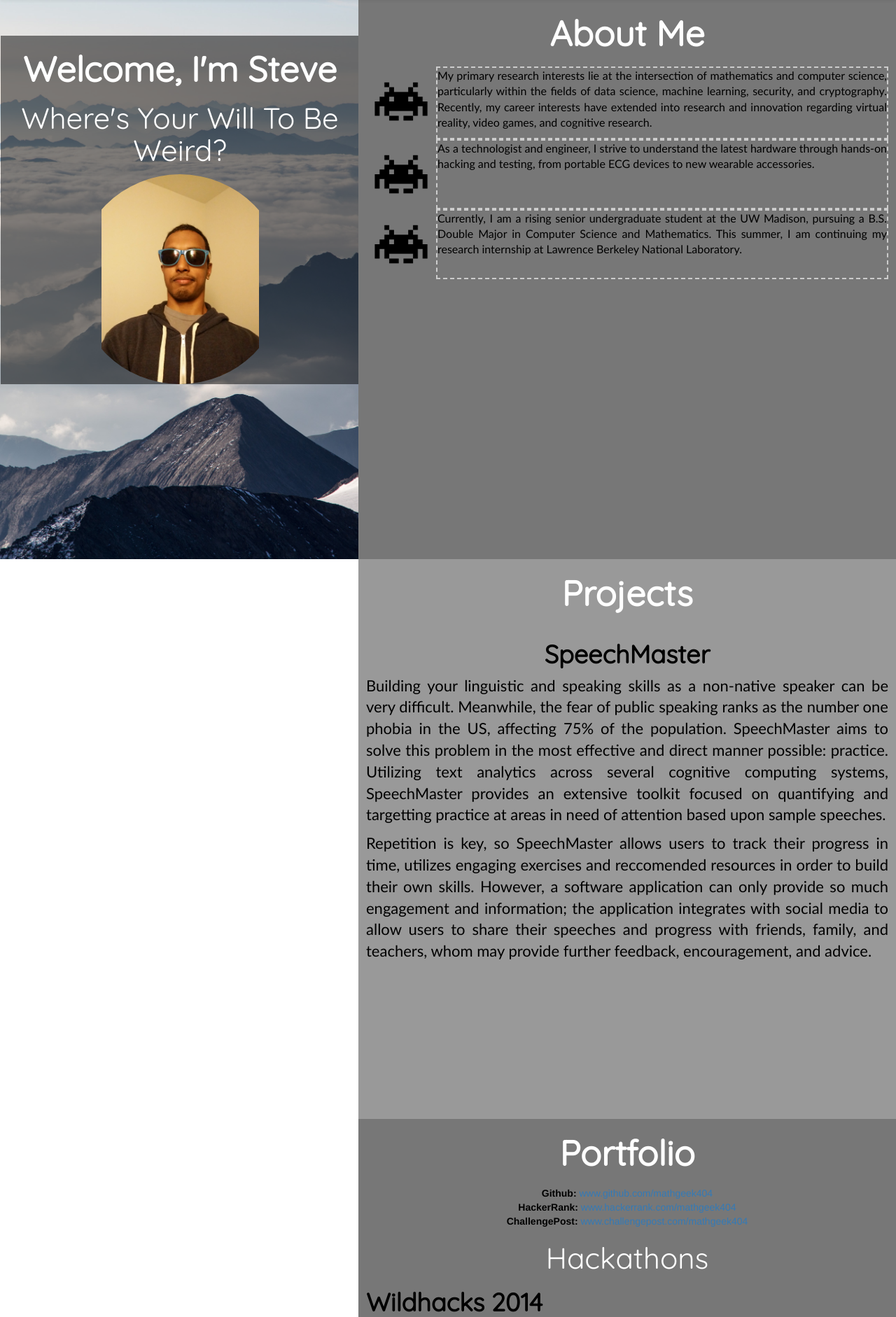
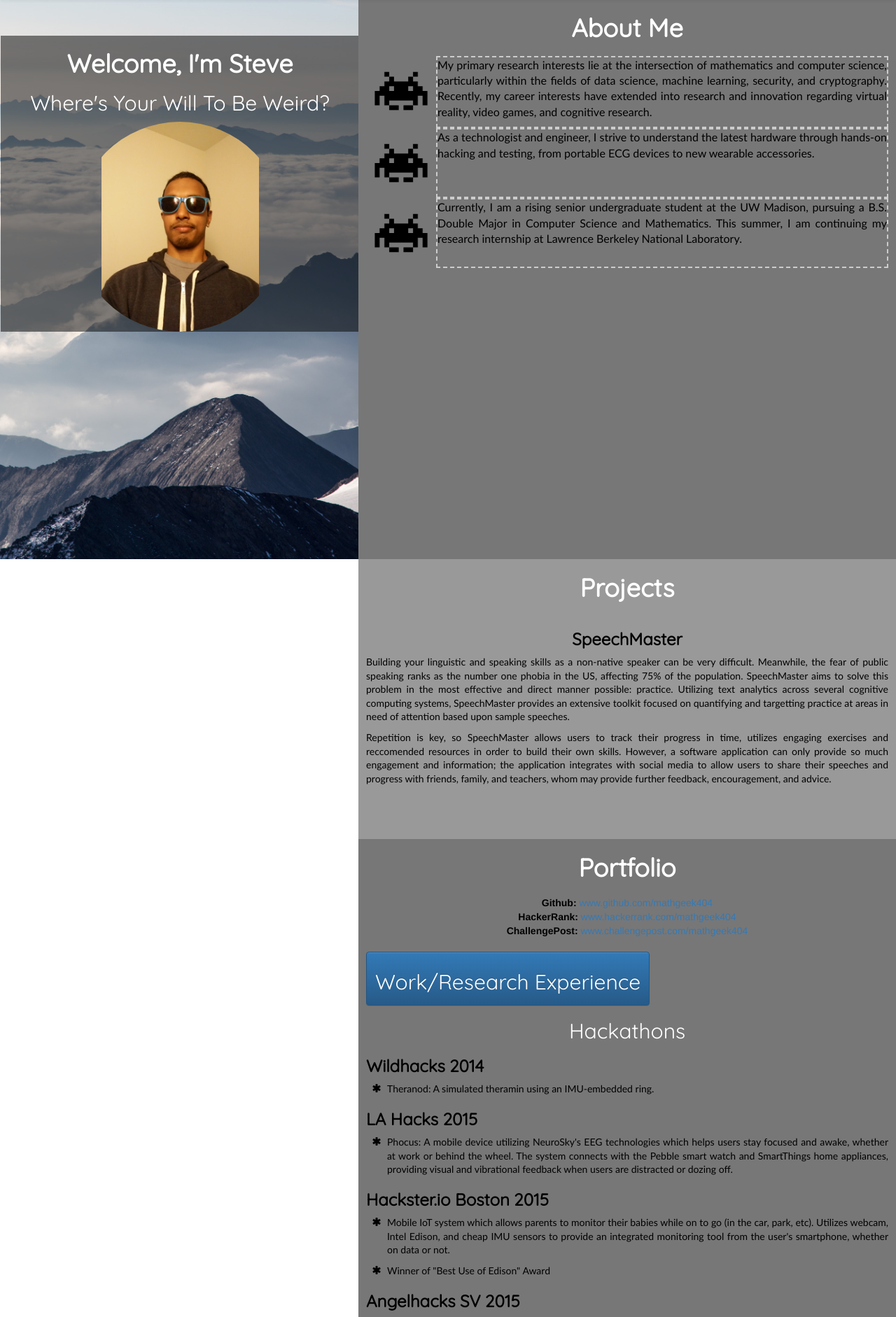
Before and after one commit to mathgeek404/mathgeek404.github.io, a PHP site: page /index.html in a window 1280 px wide. Shown: the part 51-1933 px from the top of the page at 70% size. Run offline with PHP 8.4, Linux system fonts and the light colour scheme; some libraries are stand-ins or nearby versions.

Commit message:
reformating profoliio

```diff
--- a/css/styling.css
+++ b/css/styling.css
@@ -62,7 +62,6 @@ body{
   font-family: 'Quicksand', Ariel;
   font-weight: bold;
   line-height: 1.1;
-  font-size: 50px;
   color:white;
 }
 
@@ -70,18 +69,15 @@ body{
   text-align:center;
   font-family: 'Quicksand', Ariel;
   line-height: 1.1;
-  font-size: 42px;
 
   color:white;
 }
 
 .section h3 {
   font-family: 'Quicksand', Ariel;
-  font-size: 36px;
 }
 
 .section p {
-  font-size: 22px;
   font-weight: 300;
   line-height: 1.4;
   font-family: Calibri, Ariel;
@@ -211,7 +207,10 @@ body{
 
 
 #projects {
+   min-height: 50vh;
+
    background-color: #999999;
+
 }
 
 #portfolio {
@@ -221,8 +220,7 @@ body{
 #contact {
 
     min-height:30vh;
-
-   background-color:#999999;
+    background-color:#999999;
 }
 
 #icons {
--- a/index.html
+++ b/index.html
@@ -117,7 +117,20 @@
                         <strong>ChallengePost: </strong><a href="http://challengepost.com/mathgeek404">www.challengepost.com/mathgeek404</a><br>
                     </address>
                     </span>
+
+                    <button class="btn btn-primary" type="button" data-toggle="collapse" data-target="#work-list" aria-expanded="false" aria-controls="collapseExample">
+                        <h2>Work/Research Experience</h2>
+                    </button>
+                    <div id="work-list" class="collapse">
+                    <h3><strong>Wildhacks 2014</strong></h3>
+                    <ul class="fa-ul">
+                        <li><i class="fa-li fa fa-asterisk"></i><p>Theranod: A simulated theramin using an IMU-embedded ring.</p></li>
+                    </ul>
+                    </div>
+
+
                     <h2>Hackathons</h2>
+                    <div id="hack-list">
                     <h3><strong>Wildhacks 2014</strong></h3>
                     <ul class="fa-ul">
                         <li><i class="fa-li fa fa-asterisk"></i><p>Theranod: A simulated theramin using an IMU-embedded ring.</p></li>
@@ -154,6 +167,7 @@
                     <ul class="fa-ul">
                         <li><i class="fa-li fa fa-asterisk"></i><p>TYPE ME</p></li>
                     </ul>
+                    </div>
 
 
                 </div>
@@ -163,17 +177,13 @@
                 <div data-role="header">
                     <h1>Contact</h1>
                 </div>
-                <div data-role="main" class="text-content">
+                <div data-role="main" class="text-content" style="text-align: center;">
                     <address>
                        <strong>Sahit Mandala (Steve)</strong><br>
+                       <strong>Phone: </strong><span>508-969-1080</span><br>
                        <br>
                     </address>
 
-                    <address>
-                        <strong>Phone: </strong><span>508-969-1080</span><br>
-                        <strong>Email: </strong><a href="mailto:mandala@wisc.edu">mandala@wisc.edu</a><br>
-                        <strong>LinkedIn: </strong><a href="http://www.linkedin.com/in/smandala">www.linkedin.com/in/smandala</a><br>
-                    </address>
 
                     <div id="icons">
                         <a href="mailto:mandala@wisc.edu" class="contact-btn">
@@ -220,8 +230,7 @@
     <script src="https://maxcdn.bootstrapcdn.com/bootstrap/3.3.4/js/bootstrap.min.js"></script>
     <script>
        $('.nav a').on('click', function(){
-          $(".btn-navbar").click();
-          $(".navbar-toggle").click()
+          $('.navbar-collapse').collapse('hide');
         });
 
        $(document).ready(function() {
```
